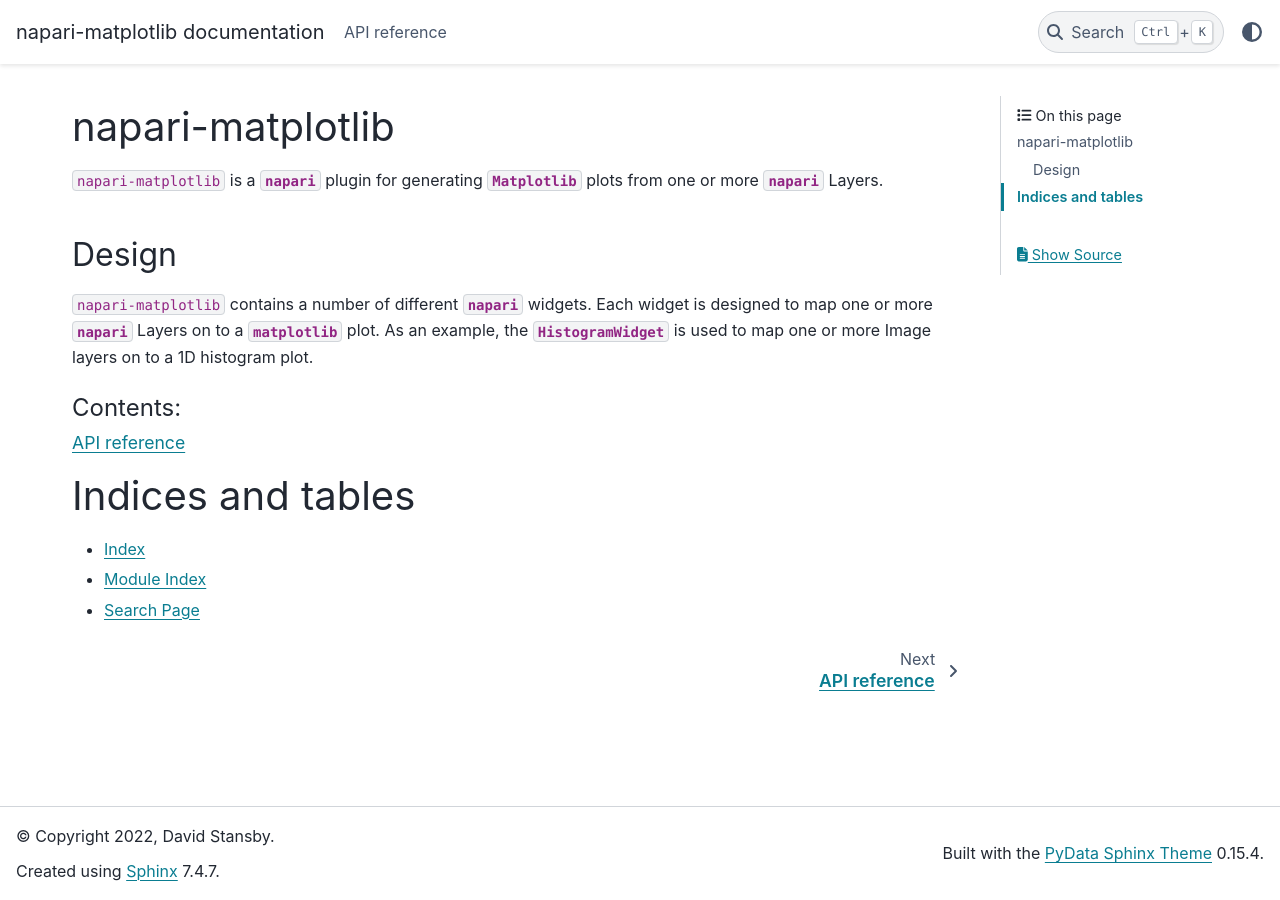
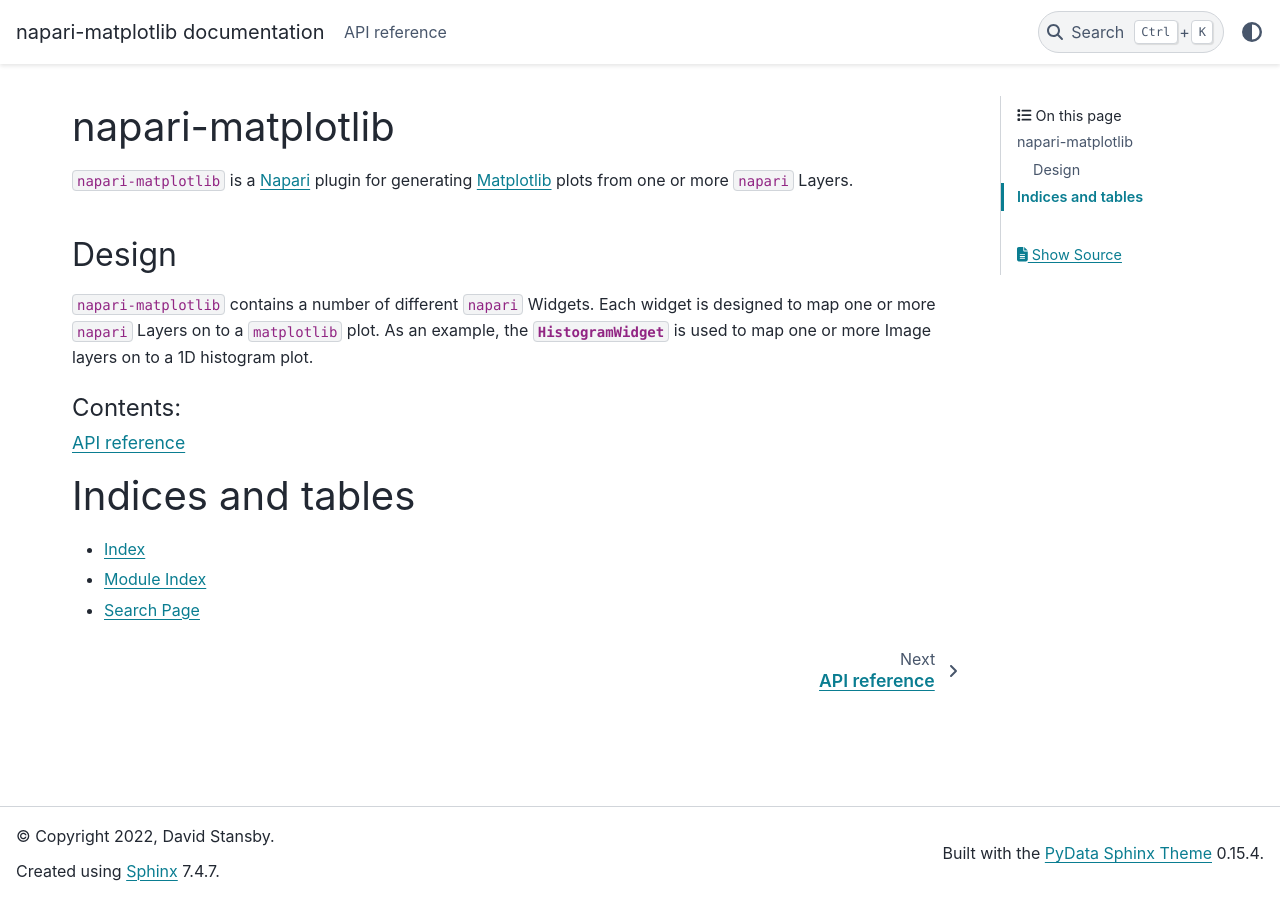
Before and after one commit to matplotlib/napari-matplotlib, a Sphinx documentation site: the page built from docs/index.rst, in a window 1280 px wide. Built offline with Sphinx 7.4.7 and the PyData theme 0.15.4, drawn with Linux system fonts in a browser that asks for light colours; pages that are not in the unit, such as notebooks, are missing from menus; some of the changed lines change nothing that is shown.

Commit message:
Intersphinx doesn't work with those objects.

```diff
--- a/docs/index.rst
+++ b/docs/index.rst
@@ -1,13 +1,13 @@
 napari-matplotlib
 =================
-``napari-matplotlib`` is a `napari` plugin for generating `Matplotlib` plots
-from one or more `napari` Layers.
+``napari-matplotlib`` is a `Napari <https://napari.org>`_ plugin for generating
+`Matplotlib <https://matplotlib.org/>`_ plots from one or more ``napari`` Layers.
 
 Design
 ------
-``napari-matplotlib`` contains a number of different `napari` widgets. Each
-widget is designed to map one or more `napari` Layers on to a `matplotlib`
-plot. As an example, the `~.HistogramWidget` is used to
+``napari-matplotlib`` contains a number of different ``napari`` Widgets. Each
+widget is designed to map one or more ``napari`` Layers on to a ``matplotlib`` plot.
+As an example, the `~.HistogramWidget` is used to
 map one or more Image layers on to a 1D histogram plot.
 
 .. toctree::
```
